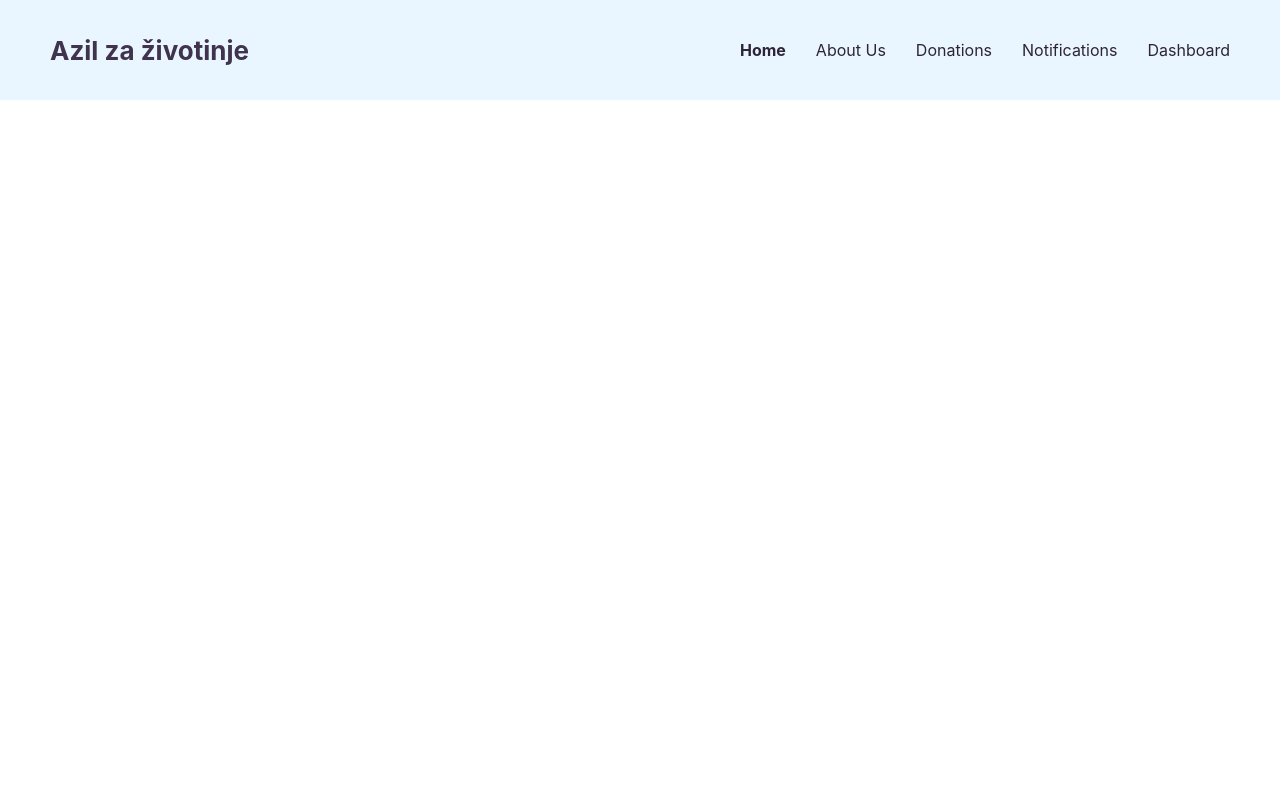
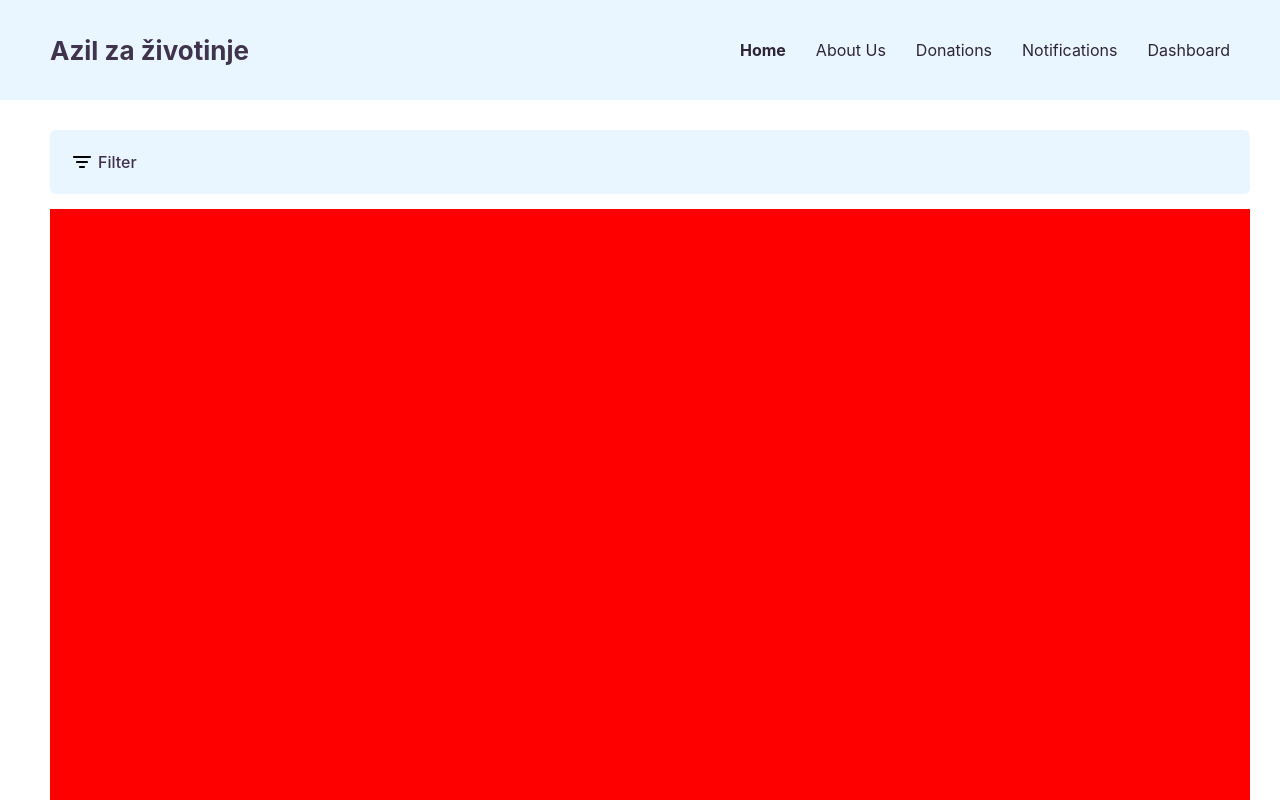
Before and after one commit to EziKielCroat/zavrsni-express, a React (Vite) app in the folder frontend/: page / in a window 1280 px wide. Built offline with nearby package versions, Linux system fonts and the light colour scheme; sample sign-in values are in the browser's storage.

Commit message:
setup home

```diff
--- /dev/null
+++ b/frontend/src/Components/Home/DisplayAnimals.jsx
@@ -0,0 +1,74 @@
+import styled from "styled-components";
+
+const DisplayWrapper = styled.div`
+  height: inherit;
+  width: auto;
+  background: #fff;
+  padding: 30px;
+  padding-left: 50px;
+  padding-left: 50px;
+`;
+
+const HeaderWrapper = styled.div`
+  background: #eaf6ff;
+  width: auto;
+  padding: 20px;
+  border-radius: 6px;
+`;
+
+const FilterText = styled.span`
+  display: flex;
+  align-items: center;
+  color: #3e2f4e;
+  font-weight: 550;
+
+  svg {
+    padding-right: 4px;
+    cursor: pointer;
+  }
+`;
+
+const GridWrapper = styled.div`
+  height: inherit;
+  width: auto;
+  background: red;
+  margin-top: 15px;
+  display: grid;
+  grid-template-columns: repeat(4, 1fr);
+  gap: 20px;
+`;
+
+const Filter = () => {
+  return (
+    <svg
+      width="24px"
+      height="24px"
+      viewBox="0 0 24 24"
+      fill="none"
+      xmlns="http://www.w3.org/2000/svg"
+    >
+      <path
+        fillRule="evenodd"
+        clipRule="evenodd"
+        d="M3 7C3 6.44772 3.44772 6 4 6H20C20.5523 6 21 6.44772 21 7C21 7.55228 20.5523 8 20 8H4C3.44772 8 3 7.55228 3 7ZM6 12C6 11.4477 6.44772 11 7 11H17C17.5523 11 18 11.4477 18 12C18 12.5523 17.5523 13 17 13H7C6.44772 13 6 12.5523 6 12ZM9 17C9 16.4477 9.44772 16 10 16H14C14.5523 16 15 16.4477 15 17C15 17.5523 14.5523 18 14 18H10C9.44772 18 9 17.5523 9 17Z"
+        fill="#000000"
+      />
+    </svg>
+  );
+};
+
+function DisplayAnimals({ animals }) {
+  return (
+    <DisplayWrapper>
+      <HeaderWrapper>
+        <FilterText>
+          <Filter />
+          Filter
+        </FilterText>
+      </HeaderWrapper>
+      <GridWrapper></GridWrapper>
+    </DisplayWrapper>
+  );
+}
+
+export default DisplayAnimals;
--- a/frontend/src/Components/Home/Home.jsx
+++ b/frontend/src/Components/Home/Home.jsx
@@ -1,5 +1,6 @@
 import styled from "styled-components";
 import Navbar from "../Shared/Navbar";
+import DisplayAnimals from "./DisplayAnimals";
 
 const Wrapper = styled.div`
   position: fixed;
@@ -19,6 +20,7 @@ function Home() {
   return (
     <Wrapper>
       <Navbar />
+      <DisplayAnimals />
     </Wrapper>
   );
 }
```
